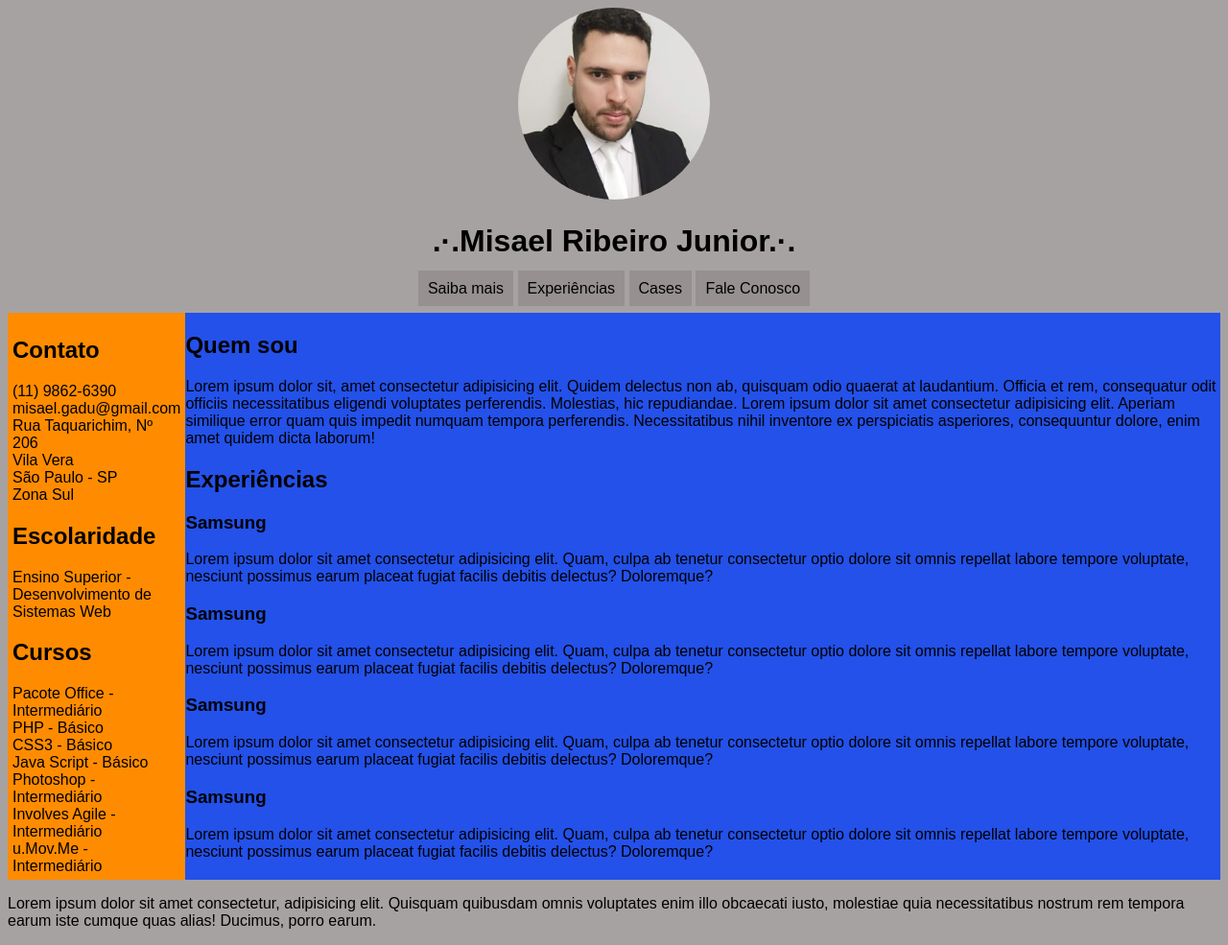
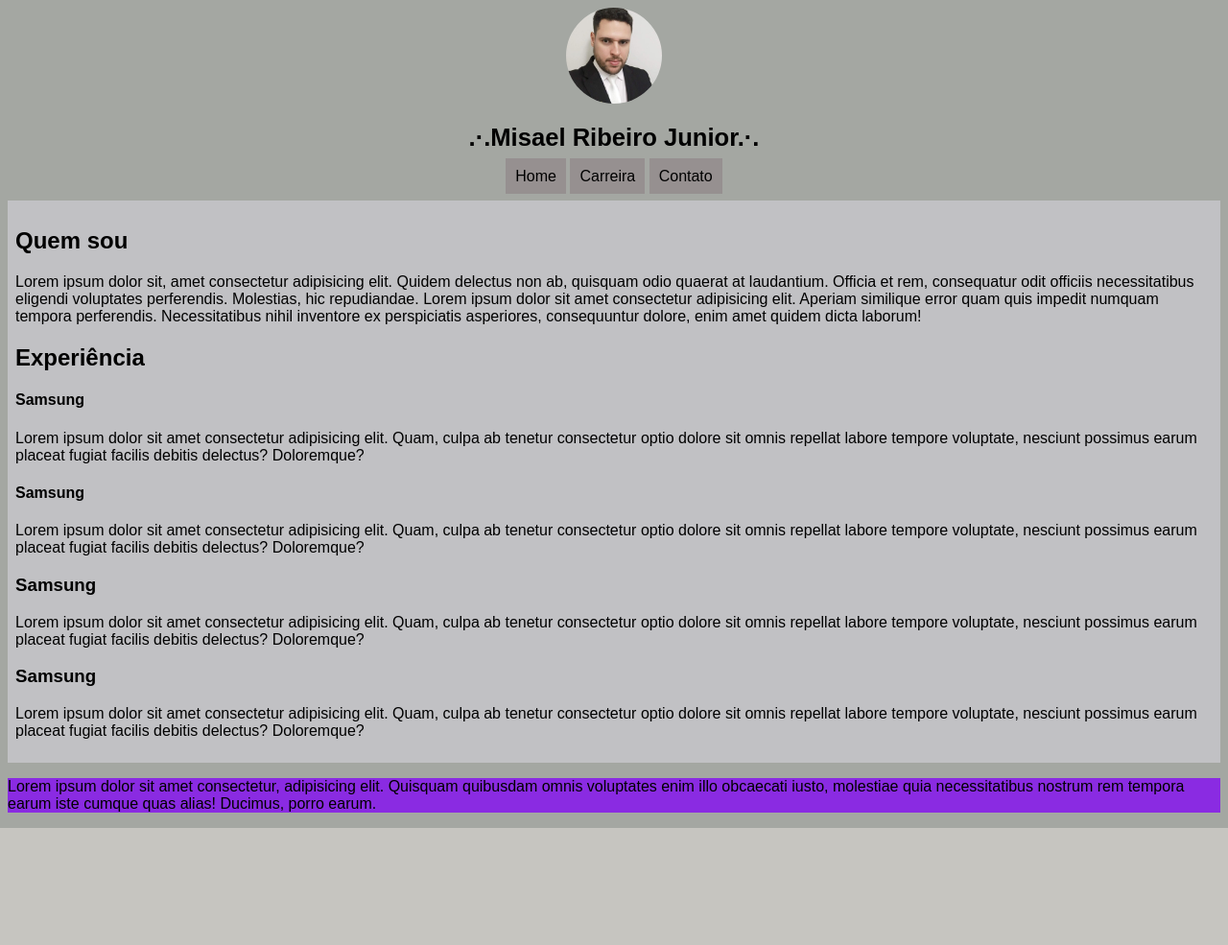
Before and after one commit to misaelrib/projetos, a PHP site: the page made by Curriculo online/index.html in a window 1280 px wide. Shown: the whole page at 96% size. After the commit the page ends 863 px from the top, so only its background shows below. Run offline with PHP 8.4, Linux system fonts and the light colour scheme.

Commit message:
Atualização1.1
deixei os dados de contato em uma estrutura separada da home

```diff
--- a/Curriculo online/index.html
+++ b/Curriculo online/index.html
@@ -12,24 +12,25 @@
 	<img src="Imagens/foto_perfil.jpg" alt="" id="foto_perfil">
     </div>
 	 <h1 class="nome">.·.Misael Ribeiro Junior.·.</h1>
-
-		 <nav>
-			 <ul id="menu">
-			  <li> <a href="http://www.google.com" target="_blank" rel="noopener noreferrer">Saiba mais</a></li>
-			  <li> <a href="http://www.twitter.com.br" target="_blank" rel="noopener noreferrer">Experiências</a> </li>
-			  <li> <a href="http://www.youtube.com.br" target="_blank" rel="noopener noreferrer">Cases</a></li>
-			  <li> <a href="http://www.hotmail.com" target="_blank" rel="noopener noreferrer">Fale Conosco</a></li>
-					 </ul>
-		 </nav>
+	  <nav>
+		<ul id="menu">
+		<li> <a href="index.html" rel="noopener noreferrer">Home</a></li>
+		<li> <a href="carreira.html" rel="noopener noreferrer">Carreira</a> </li>
+		<li> <a href="info.html" rel="noopener noreferrer">Contato</a></li>
+		</ul>
+	 </nav>
 	<Section>
 	<main>
 	<h2>Quem sou</h2>
+
 		<p>Lorem ipsum dolor sit, amet consectetur adipisicing elit. Quidem delectus non ab, quisquam odio quaerat at laudantium. Officia et rem, consequatur odit officiis necessitatibus eligendi voluptates perferendis. Molestias, hic repudiandae. Lorem ipsum dolor sit amet consectetur adipisicing elit. Aperiam similique error quam quis impedit numquam tempora perferendis. Necessitatibus nihil inventore ex perspiciatis asperiores, consequuntur dolore, enim amet quidem dicta laborum!</p>
-	<h2>Experiências</h2>
-	<h3>Samsung</h3>
+
+	<h2>Experiência</h2>
+
+	<h4>Samsung</h4>
 	<P>Lorem ipsum dolor sit amet consectetur adipisicing elit. Quam, culpa ab tenetur consectetur optio dolore sit omnis repellat labore tempore voluptate, nesciunt possimus earum placeat fugiat facilis debitis delectus? Doloremque?</P>
 
-	<h3>Samsung</h3>
+	<h4>Samsung</h4>
 	<P>Lorem ipsum dolor sit amet consectetur adipisicing elit. Quam, culpa ab tenetur consectetur optio dolore sit omnis repellat labore tempore voluptate, nesciunt possimus earum placeat fugiat facilis debitis delectus? Doloremque?</P>
 
 	<h3>Samsung</h3>
@@ -40,31 +41,9 @@
 
 	</main>
 
-	<aside>
-	 <div>
-	 <h2>Contato</h2>
-	 <li>(11) 9862-6390</li>
-	 <li>misael.gadu@gmail.com</li>
-	 <li>Rua Taquarichim, Nº 206</li>
-	 <li>Vila Vera</li>
-	 <li>São Paulo - SP</li>
-	 <li>Zona Sul</li>
-    </div>
 
 
-	<h2>Escolaridade</h2>
-	 <p> Ensino Superior - Desenvolvimento de Sistemas Web</p>
-	<h2>Cursos</h2>
-	<li>Pacote Office - Intermediário</li>
-	<li>PHP - Básico</li>
-	<li>CSS3 - Básico</li>
-	<li>Java Script - Básico</li>
-	<li>Photoshop - Intermediário</li>
-	<li>Involves Agile - Intermediário</li>
-	<li>u.Mov.Me - Intermediário</li>
-	</aside>
-
-</section>
+ </section>
 
 <footer>
 	<p> Lorem ipsum dolor sit amet consectetur, adipisicing elit. Quisquam quibusdam omnis voluptates enim illo obcaecati iusto, molestiae quia necessitatibus nostrum rem tempora earum iste cumque quas alias! Ducimus, porro earum.</p>
--- a/Curriculo online/style.css
+++ b/Curriculo online/style.css
@@ -4,22 +4,22 @@
 
 h1.nome {
 	text-align: center;
+	font-size: 1.6em;
 }
 
 body {
-	background-color: rgb(167, 162, 162);
+	background-color: rgb(164, 167, 162);
 }
 
 #foto_perfil {
-	width: 200px;
-	height: 200px;
+	width: 100px;
+	height: 100px;
 	border-radius: 50%;
 	padding: 0;
 }
 
 .foto{
 	text-align: center;
-
 }
 #menu {
 	list-style: none;
@@ -38,22 +38,24 @@ body {
 }
 
 #menu li a:hover{
-	color: blue;
-	background-color: rgb(36, 35, 35);
+	color: black;
+	background-color: rgb(18, 33, 241);
+	text-decoration: none;
+	padding: 10px;
 }
 
-aside {
-	height: auto;
-	background-color: darkorange;
-	width: 500pxpx;
-	padding: 5px;
+section {
+	background-color: rgb(193, 193, 196);
+	padding: 0.5em;
+
 }
 
-aside li {
-	list-style: none;
+
+li {
+ list-style-type: none;
+ padding: 0px;
 }
-section {
-	display: flex;
-	flex-direction: row-reverse;
-	background-color: rgb(35, 81, 233);
+
+footer {
+	background-color: blueviolet;
 }
```
Also changed, not shown: Curriculo online/carreira.html (added, +45 -0 lines), Curriculo online/info.html (added, +52 -0 lines).
